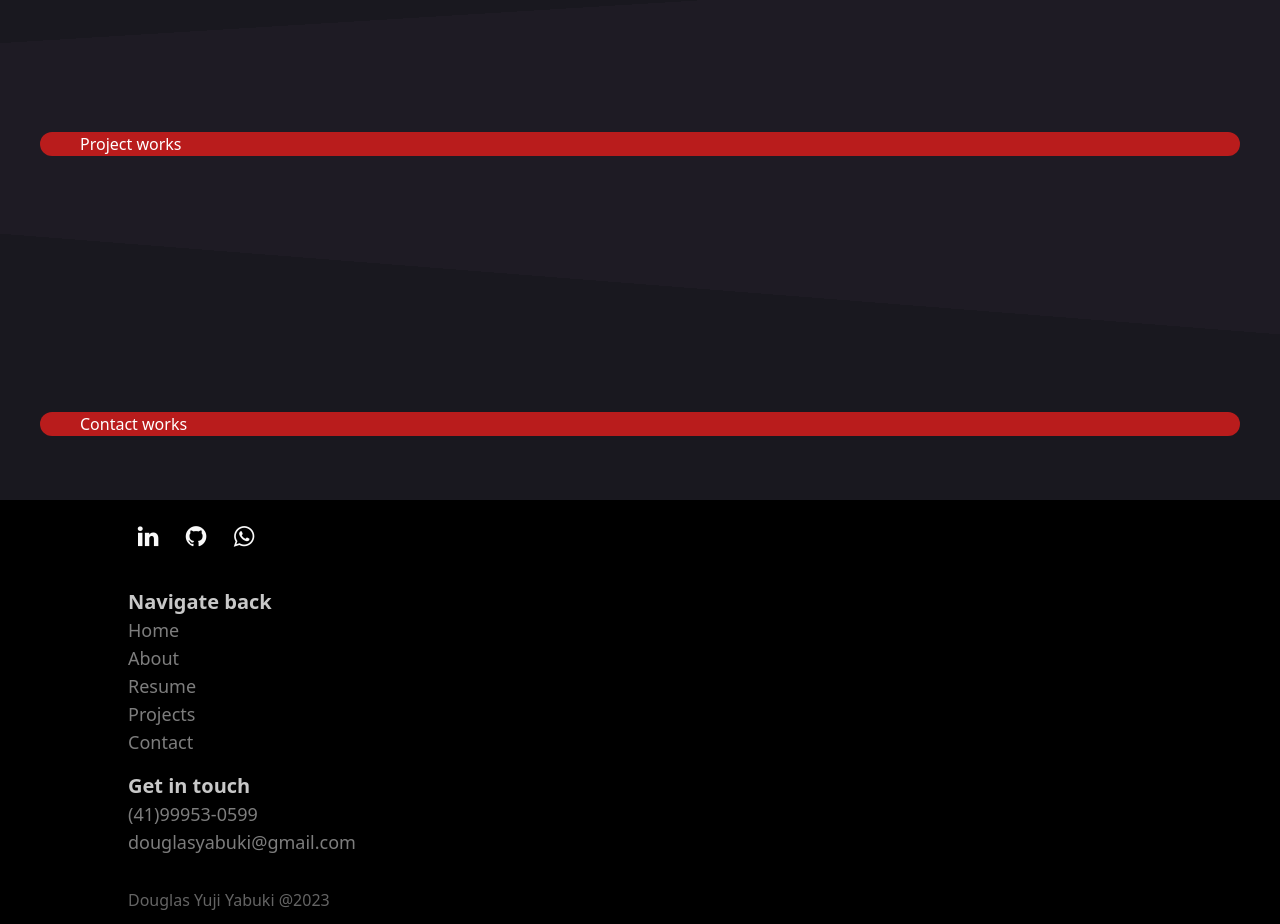
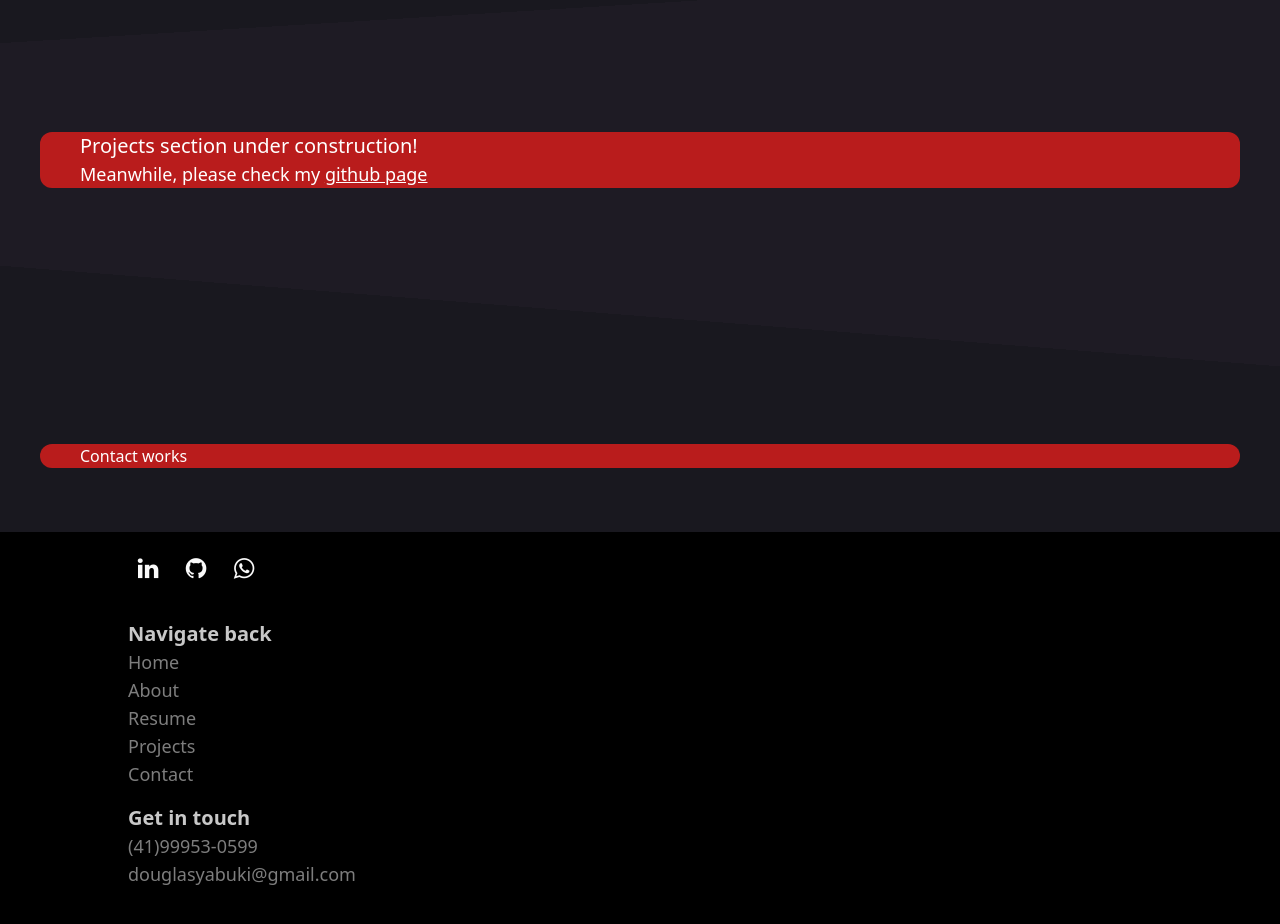
Before and after one commit to douglasyabuki/Portfolio, a React (Vite) app: page / in a window 1280 px wide. Shown: the part 5700-6624 px from the top of the page. Built offline with nearby package versions, Linux system fonts and the light colour scheme; a web font is replaced by a local one.

Commit message:
Commit 99: Message on projects to visitors

```diff
--- a/src/components/main-view/projects/Projects.tsx
+++ b/src/components/main-view/projects/Projects.tsx
@@ -8,7 +8,10 @@ export default function Projects(props: IProjectsProps) {
       id="#projects"
       className="h-auto w-auto bg-background-div2 py-16 px-4 sm:px-7 md:px-8 lg:px-10"
     >
-      <div className="rounded-xl bg-red-700 px-4 sm:px-7 md:px-8 lg:px-10">Project works</div>
+      <div className="rounded-xl bg-red-700 px-4 sm:px-7 md:px-8 lg:px-10">
+        <h1 className='text-xl'>Projects section under construction!</h1>
+        <h1 className='text-lg'>Meanwhile, please check my <a href='https://github.com/douglasyabuki' className='underline'>{` github page`}</a></h1>
+      </div>
     </div>
   );
 }
```
